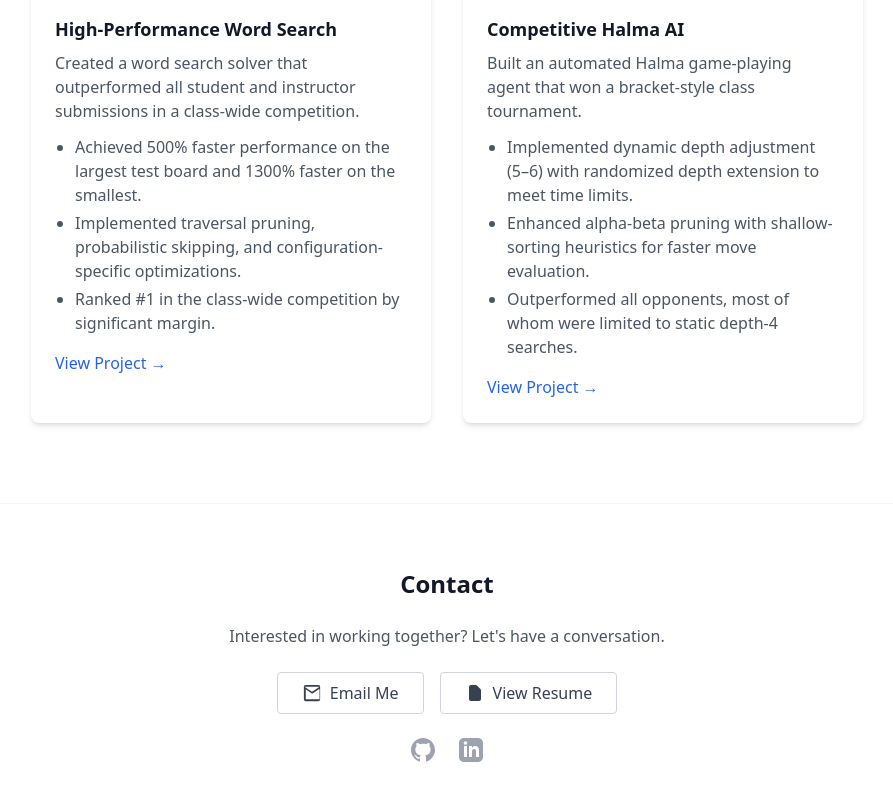
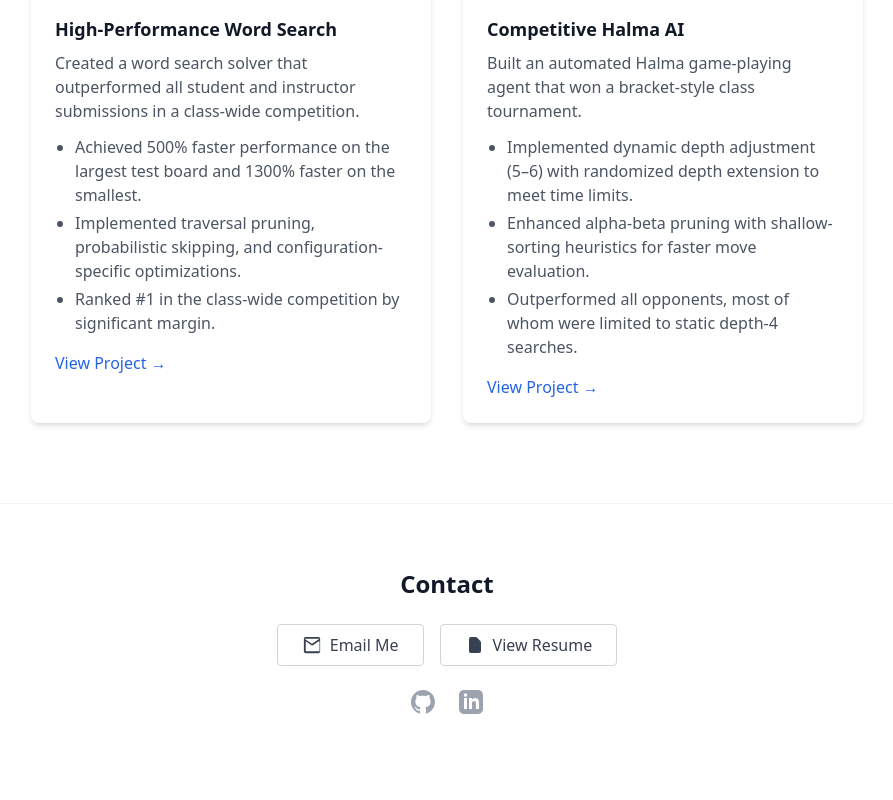
Before and after one commit to MichaelVertin/portfolio, a Next.js app: page / in a window 1280 px wide. Shown: the part 1987-2787 px from the top of the page, without its empty margins (193-1086 px from the left). After the commit the page ends 2765 px from the top, so only its background shows below. Built offline with nearby package versions, Linux system fonts and the light colour scheme.

Commit message:
Update ContactSection.tsx

```diff
--- a/app/components/ContactSection.tsx
+++ b/app/components/ContactSection.tsx
@@ -13,9 +13,6 @@ export default function ContactSection() {
 					className="text-center space-y-6"
 				>
 					<h2 className="text-2xl font-semibold text-gray-900">Contact</h2>
-					<p className="text-gray-600">
-						Interested in working together? Let&apos;s have a conversation.
-					</p>
 
 					{/* Contact Buttons */}
 					<div className="flex flex-col sm:flex-row justify-center gap-4">
```
